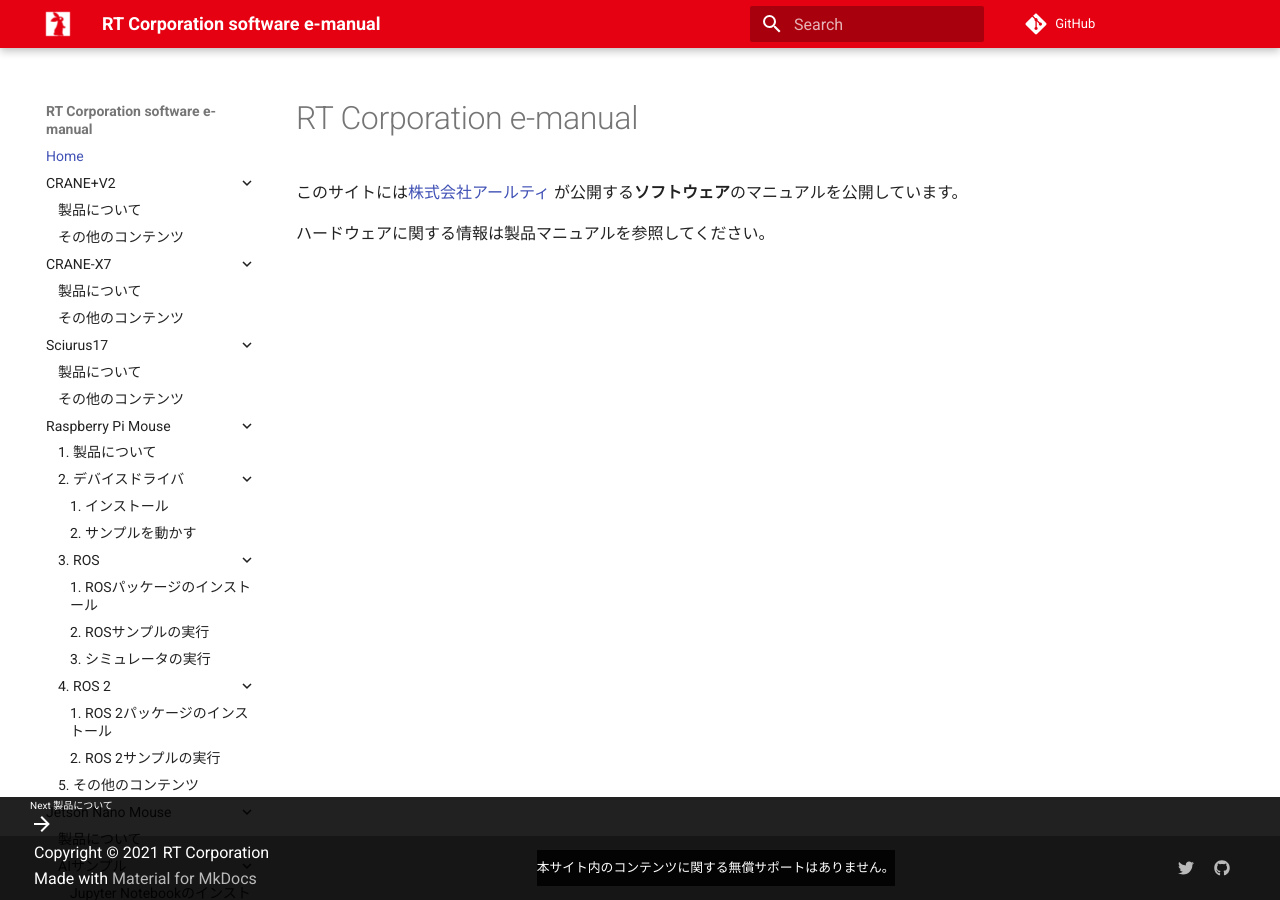
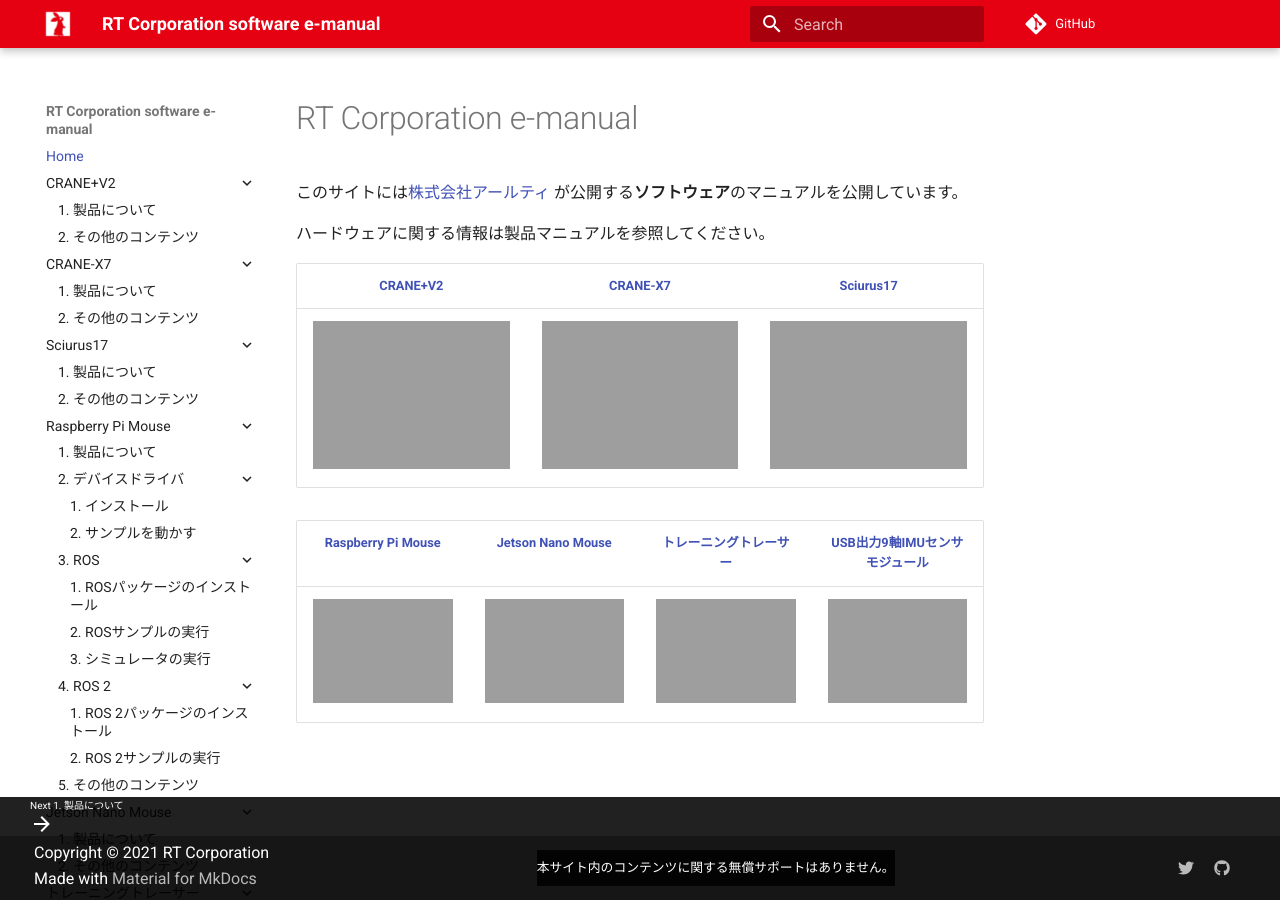
Before and after one commit to rt-net/tutorials, an MkDocs documentation site: the page built from docs/index.md, in a window 1280 px wide. Built offline with MkDocs 1.6.1 and Material for MkDocs 9.7.7, drawn with Linux system fonts in a browser that asks for light colours; comment, search, counter and statistics services are not loaded.

Commit message:
update top pages

```diff
--- a/docs/index.md
+++ b/docs/index.md
@@ -4,3 +4,26 @@
 が公開する**ソフトウェア**のマニュアルを公開しています。
 
 ハードウェアに関する情報は製品マニュアルを参照してください。
+
+| [CRANE+V2][CRV2DOC] | [CRANE-X7][CRX7DOC] | [Sciurus17][SC17DOC] |
+| :---: | :---: | :---: |
+| [![img][CRV2IMG]][CRV2DOC] | [![img][CRX7IMG]][CRX7DOC] | [![img][SC17IMG]][SC17DOC] |
+
+| [Raspberry Pi Mouse][RPMSDOC] | [Jetson Nano Mouse][JNMSDOC] | [トレーニングトレーサー][RTTRDOC] | [USB出力9軸IMUセンサモジュール][USB9DOC] |
+| :---: | :---: | :---: | :---: |
+| [![img][RPMSIMG]][RPMSDOC] | [![img][JNMSIMG]][JNMSDOC] | [![img][RTTRIMG]][RTTRDOC] | [![img][USB9IMG]][USB9DOC] |
+
+[CRV2IMG]:https://rt-net.github.io/images/crane-plus/CRANEV2-500x500.png
+[CRV2DOC]:./cranev2/products.md
+[CRX7IMG]:https://rt-net.github.io/images/crane-x7/CRANE-X7-500x500.png
+[CRX7DOC]:./crane-x7/products.md
+[SC17IMG]:https://rt-net.github.io/images/sciurus17/Sciurus17-500x500.png
+[SC17DOC]:./sciurus17/products.md
+[RPMSIMG]:https://rt-net.github.io/images/raspberry-pi-mouse/Raspberry-Pi-Mouse-500x500.png
+[RPMSDOC]:./raspimouse/products.md
+[JNMSIMG]:https://rt-net.github.io/images/jetson-nano-mouse/Jetson-Nano-Mouse-500x500.png
+[JNMSDOC]:./jnmouse/products.md
+[RTTRIMG]:https://rt-net.github.io/images/training-tracer/RT-Tracer-500x500.png
+[RTTRDOC]:./rt-tracer/products.md
+[USB9IMG]:https://rt-net.github.io/images/usb-9axisimu/usb-9axisimu.png
+[USB9DOC]:./usb9imu/products.md
--- a/mkdocs.yml
+++ b/mkdocs.yml
@@ -47,14 +47,14 @@
 nav:
   - Home: index.md
   - CRANE+V2:
-    - 製品について: cranev2/products.md
-    - その他のコンテンツ: cranev2/others.md
+    - 1. 製品について: cranev2/products.md
+    - 2. その他のコンテンツ: cranev2/others.md
   - CRANE-X7:
-    - 製品について: crane-x7/products.md
-    - その他のコンテンツ: crane-x7/others.md
+    - 1. 製品について: crane-x7/products.md
+    - 2. その他のコンテンツ: crane-x7/others.md
   - Sciurus17:
-    - 製品について: sciurus17/products.md
-    - その他のコンテンツ: sciurus17/others.md
+    - 1. 製品について: sciurus17/products.md
+    - 2. その他のコンテンツ: sciurus17/others.md
   - Raspberry Pi Mouse:
     - 1. 製品について: raspimouse/products.md
     - 2. デバイスドライバ:
@@ -69,14 +69,14 @@
       - 2. ROS 2サンプルの実行: raspimouse/ros2/samples.md
     - 5. その他のコンテンツ: raspimouse/others.md
   - Jetson Nano Mouse:
-    - 製品について: jnmouse/products.md
-    - AIサンプル:
-      - Jupyter Notebookのインストール: jnmouse/jupyter-notebook/install.md
-      - Jupyter Notebookの実行: jnmouse/jupyter-notebook/example.md
-    - その他のコンテンツ: jnmouse/others.md
+    - 1. 製品について: jnmouse/products.md
+    # - AIサンプル:
+    #   - Jupyter Notebookのインストール: jnmouse/jupyter-notebook/install.md
+    #   - Jupyter Notebookの実行: jnmouse/jupyter-notebook/example.md
+    - 2. その他のコンテンツ: jnmouse/others.md
   - トレーニングトレーサー:
-    - 製品について: rt-tracer/products.md
-    - その他のコンテンツ: rt-tracer/others.md
+    - 1. 製品について: rt-tracer/products.md
+    - 2. その他のコンテンツ: rt-tracer/others.md
   - USB出力9軸IMUセンサモジュール:
-    - 製品について: usb9imu/products.md
-    - その他のコンテンツ: usb9imu/others.md
+    - 1. 製品について: usb9imu/products.md
+    - 2. その他のコンテンツ: usb9imu/others.md
```
